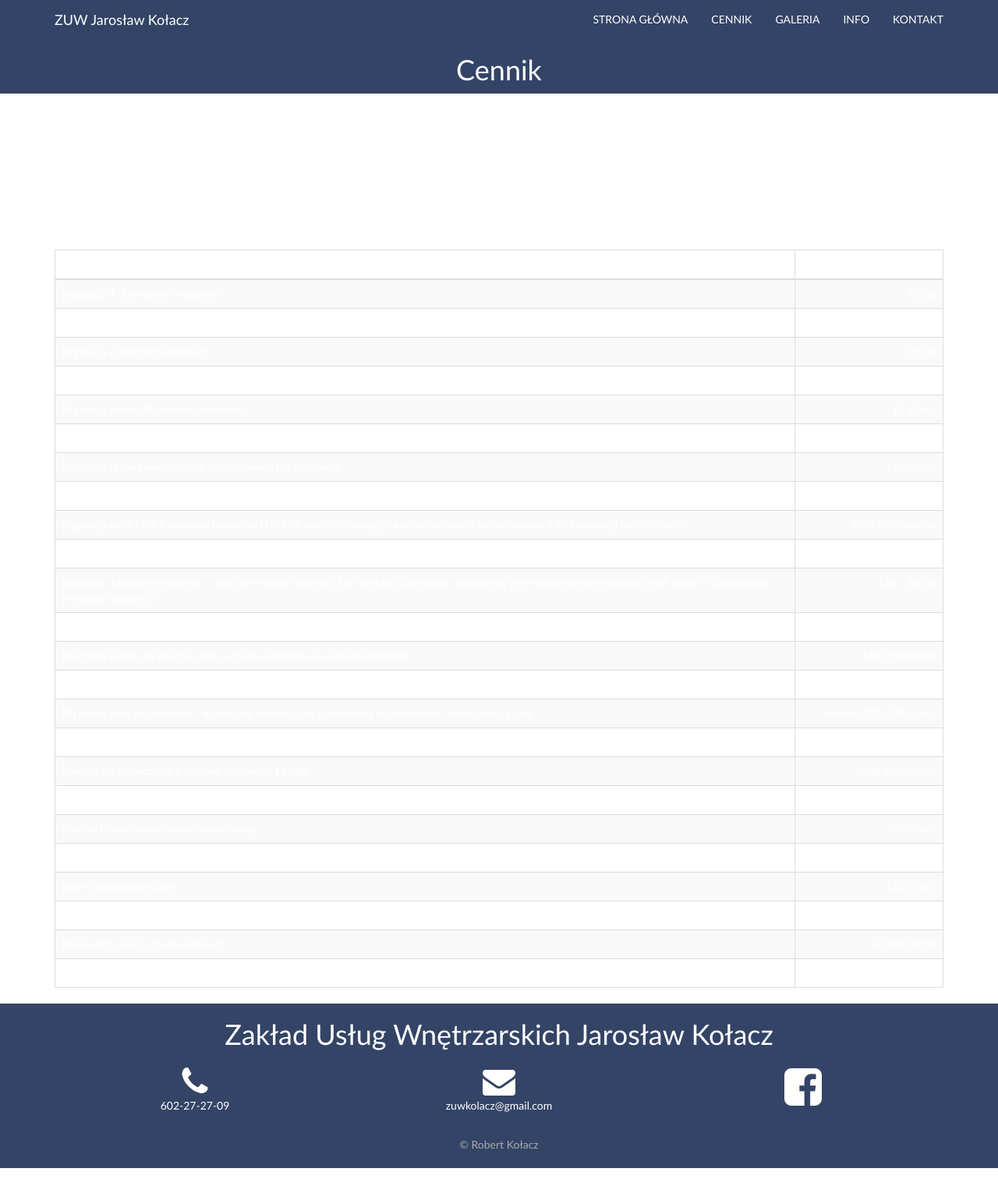
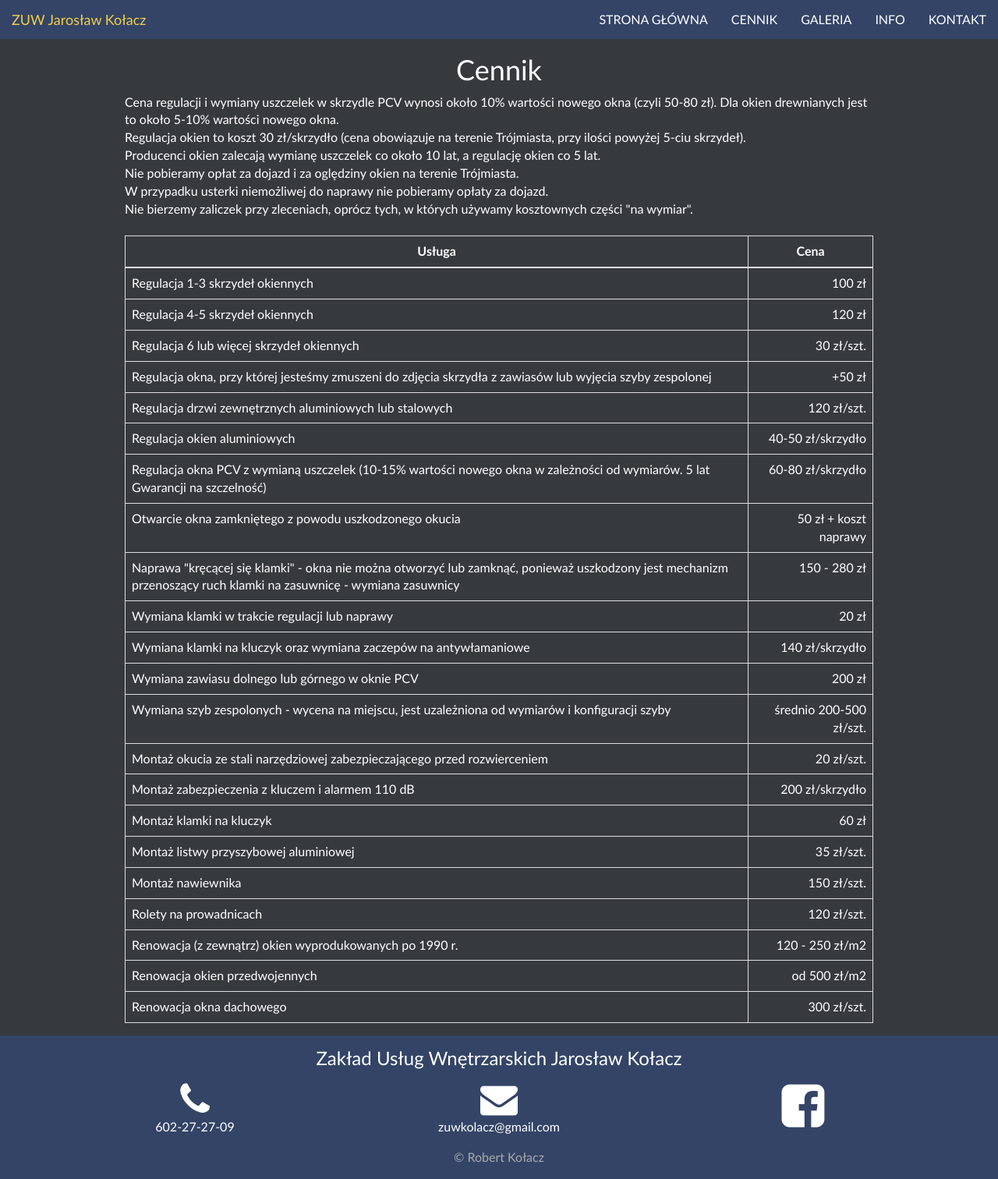
Before and after one commit to huzkaal/naprawa-okien24, a plain HTML site: page cennik.html in a window 1280 px wide. Shown: the whole page at 78% size. Drawn offline with nearby package versions, Linux system fonts and the light colour scheme.

Commit message:
changes in website look part 2

```diff
--- a/cennik.html
+++ b/cennik.html
@@ -29,11 +29,11 @@
         </script>
     </head>
 
-    <body>
+    <body class="bg-2">
 
         <!-- NAVBAR -->
         <nav class="navbar navbar-default navbar-fixed-top">
-            <div class="container navigation">
+            <div class="container-fluid navigation">
                 <div class="navbar-heaeder">
                     <button type="button" class="navbar-toggle" data-toggle="collapse" data-target="#myNavbar">
                         <span class="icon-bar"></span>
@@ -54,13 +54,14 @@
             </div>
         </nav>
 
-        <!-- JUMBOTRON -->
+        <!-- JUMBOTRON
         <div class="container-fluid bg-1 text-center jumbo">
             <h1 class="jumbo-title">Cennik</h1>
-        </div>
+        </div>-->
 
         <!-- PRICES -->
-        <div class="container">
+        <div class="container-fluid bg-2">
+            <h1>Cennik</h1>
             <p>Cena regulacji i wymiany uszczelek w skrzydle PCV wynosi około 10% wartości nowego okna (czyli 50-80 zł). Dla okien drewnianych jest to około 5-10% wartości nowego okna.</p>
             <p>Regulacja okien to koszt 30 zł/skrzydło (cena obowiązuje na terenie Trójmiasta, przy ilości powyżej 5-ciu skrzydeł).</p>
             <p>Producenci okien zalecają wymianę uszczelek co około 10 lat, a regulację okien co 5 lat.</p>
@@ -70,7 +71,7 @@
             <br>
 
             <!-- Cennik-Tabela -->
-            <table class="table table-striped table-bordered">
+            <table class="table table-dark table-bordered">
                 <thead>
                     <tr>
                         <th class="col-sm-10 text-center">Usługa</th>
@@ -87,16 +88,8 @@
                         <td class="text-right">120 zł</td>
                     </tr>
                     <tr>
-                        <td>Regulacja 6 skrzydeł okiennych</td>
-                        <td class="text-right">150 zł</td>
-                    </tr>
-                    <tr>
-                        <td>Regulacja 7-50 skrzydeł okiennych</td>
+                        <td>Regulacja 6 lub więcej skrzydeł okiennych</td>
                         <td class="text-right">30 zł/szt.</td>
-                    </tr>
-                    <tr>
-                        <td>Regulacja ponad 50 skrzydeł okiennych</td>
-                        <td class="text-right">10 zł/szt.</td>
                     </tr>
                     <tr>
                         <td>Regulacja okna, przy której jesteśmy zmuszeni do zdjęcia skrzydła z zawiasów lub wyjęcia szyby zespolonej</td>
@@ -183,17 +176,17 @@
         <!-- FOOTER -->
         <footer class="container-fluid bg-1 text-center">
             <div class="container">
-                <h1>Zakład Usług Wnętrzarskich Jarosław Kołacz</h1>
+                <p id="footer-title">Zakład Usług Wnętrzarskich Jarosław Kołacz</p>
                 <div class="row">
-                    <div class="col-sm-4">
+                    <div class="col-lg-4">
                         <i class="fa fa-phone fa-3x"></i>
                         <p>602-27-27-09</p>
                     </div>
-                    <div class="col-sm-4">
+                    <div class="col-lg-4">
                         <i class="fa fa-envelope fa-3x"></i>
                         <p>zuwkolacz@gmail.com</p>
                     </div>
-                    <div class="col-sm-4">
+                    <div class="col-lg-4">
                         <a href="https://www.facebook.com/Zak%C5%82ad-Us%C5%82ug-Wn%C4%99trzarskich-Jaros%C5%82aw-Ko%C5%82acz-238531312962367/"><i class="fa fa-facebook-square fa-4x"></i></a>
                     </div>
                 </div>
--- a/style.css
+++ b/style.css
@@ -3,6 +3,11 @@ body {
     padding-top: 50px; /* Because of navbar-fixed-top */
     font-family: Futura, "Trebuchet MS", Arial, sans-serif;
     color: white;
+    font-size: 16px;
+}
+
+h1, h2, h3 {
+    text-align: center;
 }
 
 em {
@@ -10,27 +15,32 @@ em {
     font-style: normal;
 }
 
+p {
+    max-width: 960px;
+    margin: auto;
+}
+
+.contact p {
+    text-align: center;
+}
+
 /* Vertical centering */
 .vertical-align {
     display: flex;
     align-items: center;
 }
+
 .bigtext {
-    font-family: Futura, "Trebuchet MS", Arial, sans-serif;
     font-size: 2.75em;
     line-height: 0.9em;
     max-width: 960px;
     margin: auto;
-    padding: 1em;
+    padding: 1em 0 1em;
 }
 
 .bigtext p {
     font-size: 0.8em;
     padding: 0.5em;
-}
-
-.bigtext > div {
-    line-height: 0.95em;
 }
 
 a:visited {
@@ -128,6 +138,12 @@ a:hover {
     }
 }
 
+/* TABLE */
+.table {
+    max-width: 960px;
+    margin: auto;
+}
+
 .phone-number {
     color: white;
 }
@@ -141,15 +157,10 @@ a:hover {
     text-decoration: none;
 }
 
-/* INDEX */
-.uslugi {
-    list-style-position: inside;
-    padding-left: 0;
-}
-
 /* ARTICLES */
-.articles a {
+.articles p {
     color: white;
+    margin: 1em auto 1em;
 }
 
 .articles p {
@@ -169,6 +180,15 @@ a:hover {
 }
 
 /* FOOTER */
+footer {
+    margin-top: 1em;
+}
+
+#footer-title {
+    font-size: 1.5em;
+    margin: 0.5em auto 0.5em;
+}
+
 footer h1 {
     margin-bottom: 20px;
 }
@@ -184,7 +204,7 @@ footer a:hover {
 
 .copyrights {
     color: #aaa;
-    margin: 20px;
+    margin: 1em auto 1em;
 }
 
 /* GALLERY */
```
Also changed, not shown: galeria.html (+8 -12 lines), index.html (+7 -7 lines), info.html (+10 -14 lines), kontakt.html (+10 -15 lines).
